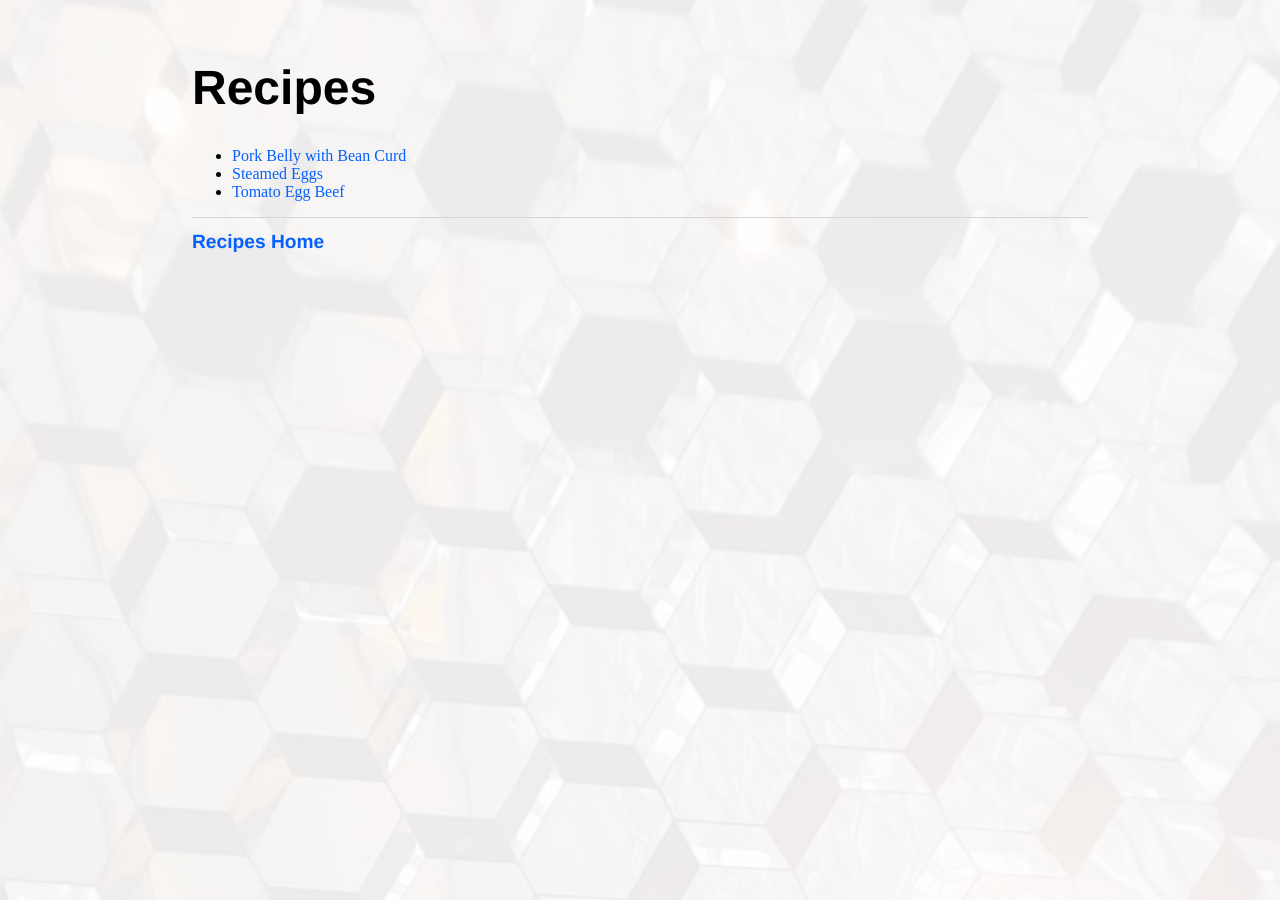
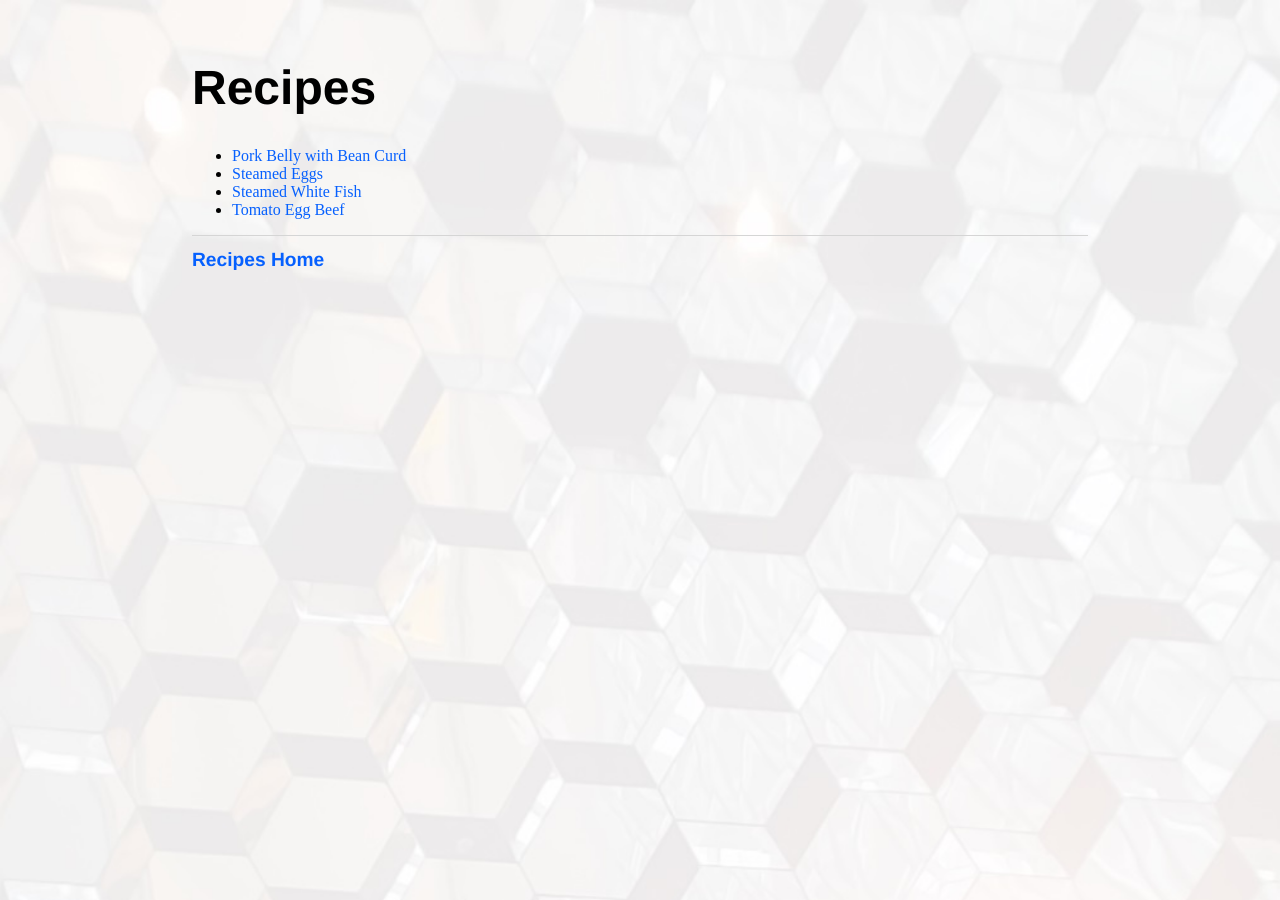
Before and after one commit to superjeffreyc/superjeffreyc.github.io, a Jekyll site: the page built from recipes/index.html, in a window 1280 px wide. Built offline with Jekyll 4.4.1, drawn with Linux system fonts in a browser that asks for light colours.

Commit message:
Update index.html

```diff
--- a/recipes/index.html
+++ b/recipes/index.html
@@ -9,6 +9,7 @@ title: Recipes
 <ul>
 <li><a href="https://superjeffreyc.github.io/recipes/pork_belly.html">Pork Belly with Bean Curd</a></li>
 <li><a href="https://superjeffreyc.github.io/recipes/steamed_eggs.html">Steamed Eggs</a></li>
+<li><a href="https://superjeffreyc.github.io/recipes/steamed_white_fish.html">Steamed White Fish</a></li>
 <li><a href="https://superjeffreyc.github.io/recipes/tomato_egg_beef.html">Tomato Egg Beef</a></li>
 
 </ul>
```
